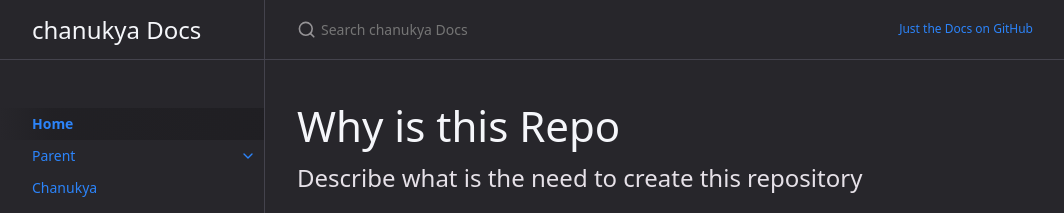
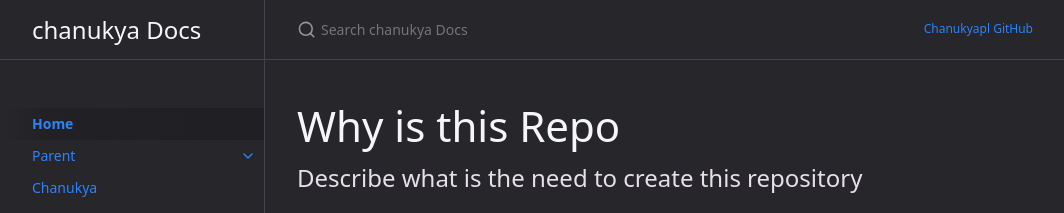
Before and after one commit to chanukyapl/blogs, a Jekyll site: the page built from index.md, in a window 1280 px wide. Shown: the top 213 px of the page, without its empty margins (107-1171 px from the left). Built offline with Jekyll 4.4.1, drawn with Linux system fonts in a browser that asks for light colours.

Commit message:
Update _config.yml

```diff
--- a/_config.yml
+++ b/_config.yml
@@ -15,7 +15,7 @@
 # in the templates via {{ site.myvariable }}.
 title: chanukya Docs
 description: Documentation of the topics I read
-baseurl: "/repo" # the subpath of your site, e.g. /blog
+baseurl: "/blogs" # the subpath of your site, e.g. /blog
 url: "https://chanukyapl.github.io" # the base hostname & protocol for your site, e.g. http://example.com
 
 permalink: pretty
@@ -64,8 +64,8 @@ heading_anchors: true
 
 # Aux links for the upper right navigation
 aux_links:
-  "Just the Docs on GitHub":
-    - "//github.com/chanukyapl/repo"
+  "Chanukyapl GitHub":
+    - "//github.com/chanukyapl/blogs"
 
 # Makes Aux links open in a new tab. Default is false
 aux_links_new_tab: false
@@ -92,7 +92,7 @@ last_edit_time_format: "%b %e %Y at %I:%M %p" # uses ruby's time format: https:/
 # Footer "Edit this page on GitHub" link text
 gh_edit_link: true # show or hide edit this page link
 gh_edit_link_text: "Edit this page on GitHub"
-gh_edit_repository: "https://github.com/chanukyapl/repo" # the github URL for your repo
+gh_edit_repository: "https://github.com/chanukyapl/blogs" # the github URL for your repo
 gh_edit_branch: "gh-pages" # the branch that your docs is served from
 # gh_edit_source: docs # the source that your files originate from
 gh_edit_view_mode: "tree" # "tree" or "edit" if you want the user to jump into the editor immediately
```
